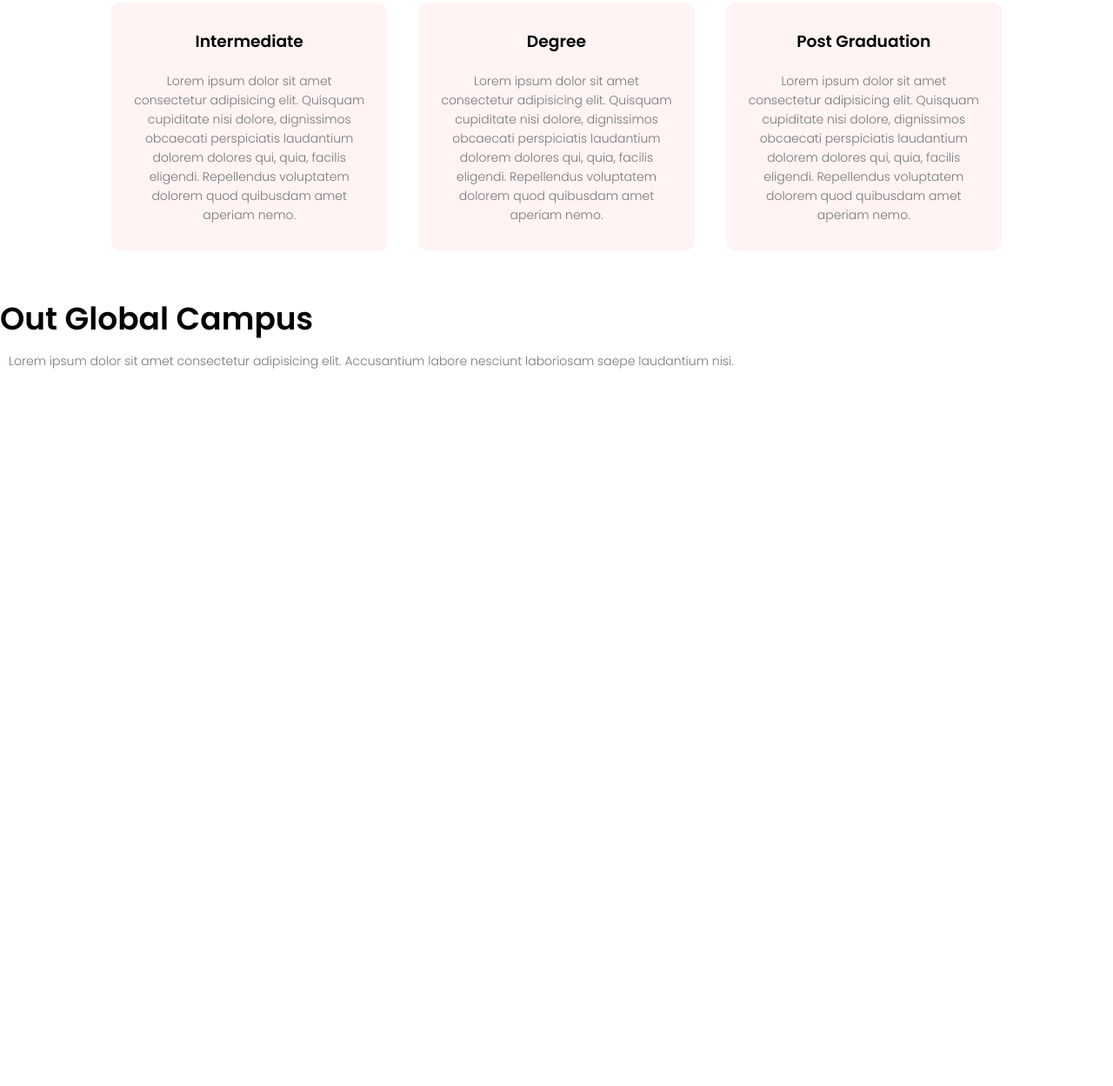
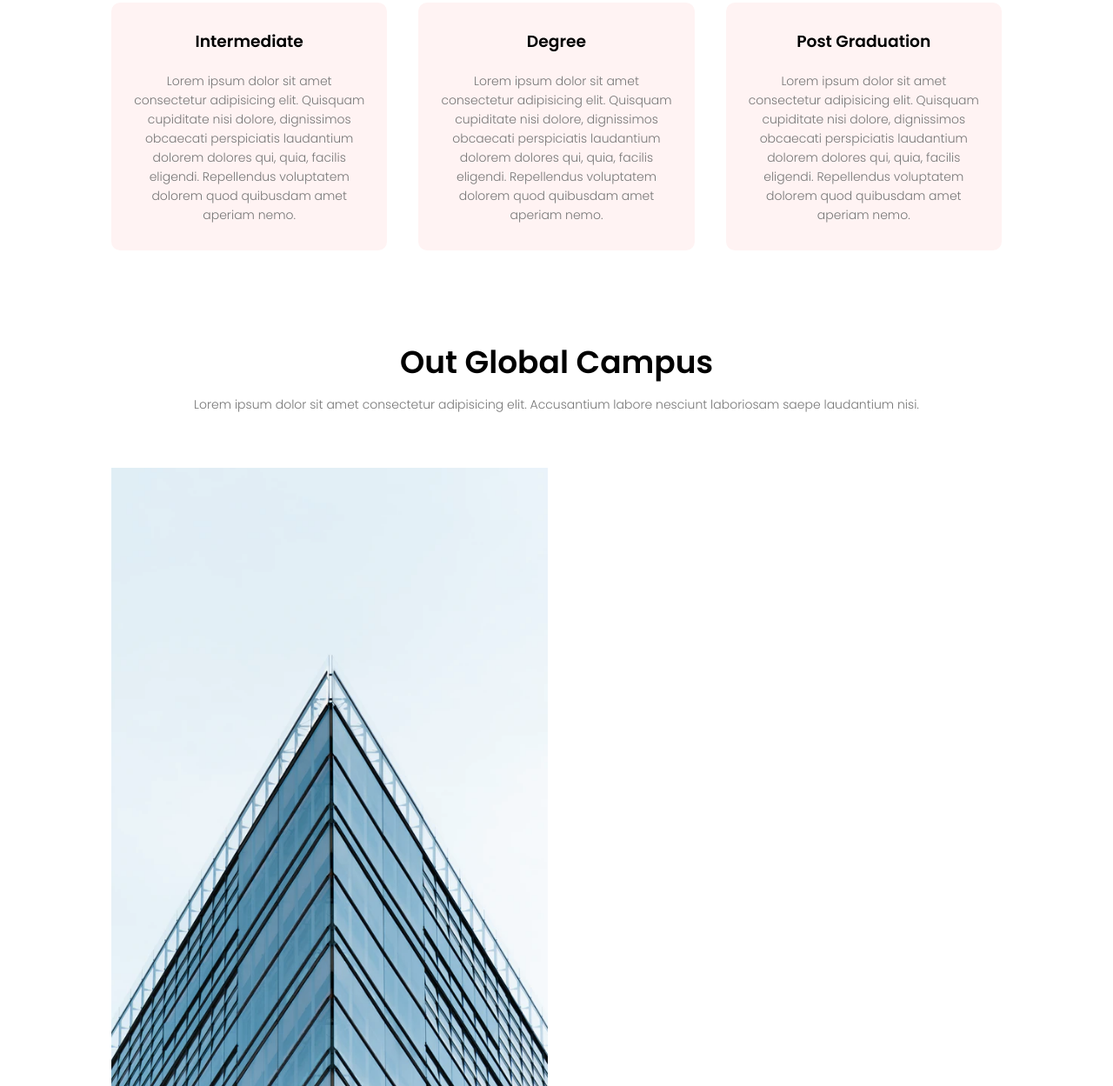
Before and after one commit to mateusvr5/Web_Pages, a plain HTML site: page First Web Page/index.html in a window 1280 px wide. Shown: the part 1045-2294 px from the top of the page at 87% size. Before the commit the page ends 1481 px from the top, so only its background shows below. Drawn offline with Linux system fonts and the light colour scheme.

Commit message:
Web_Pages

```diff
--- a/First Web Page/assets/css/style.css
+++ b/First Web Page/assets/css/style.css
@@ -169,3 +169,12 @@ h3{
         flex-direction: column;
     }
 }
+
+/*------ Campus ------*/
+
+.campus{
+    width: 80%;
+    margin: auto;
+    text-align: center;
+    padding-top: 50px;
+}
--- a/First Web Page/index.html
+++ b/First Web Page/index.html
@@ -65,7 +65,19 @@
     <section class="campus">
         <h1>Out Global Campus</h1>
         <p>Lorem ipsum dolor sit amet consectetur adipisicing elit. Accusantium labore nesciunt laboriosam saepe laudantium nisi.</p>
+
+        <div class="row">
+            <div class="campus-col">
+                <img src="assets/images/london.png">
+            </div>
+        </div>
+
     </section>
+
+
+
+
+
 
 
 
```
